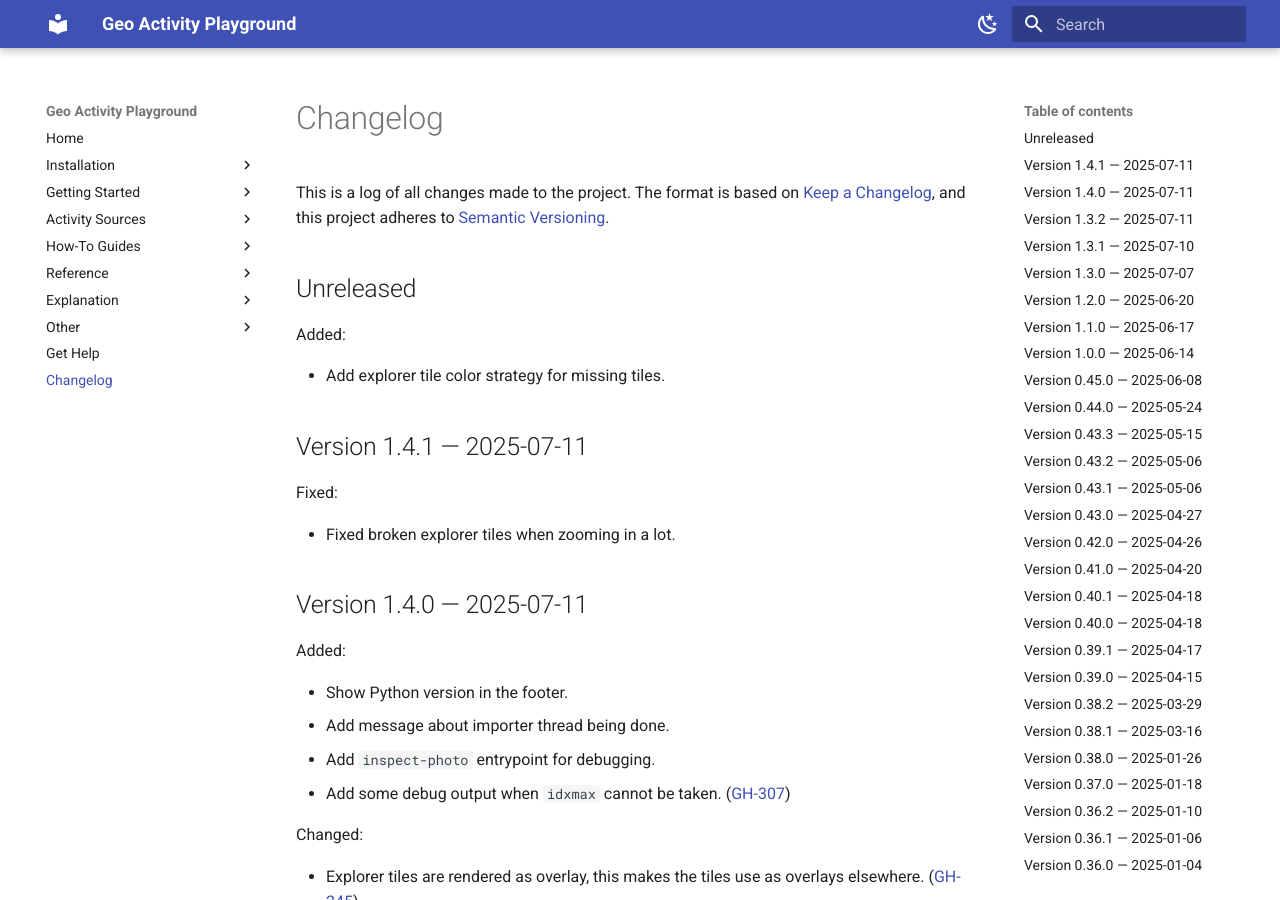
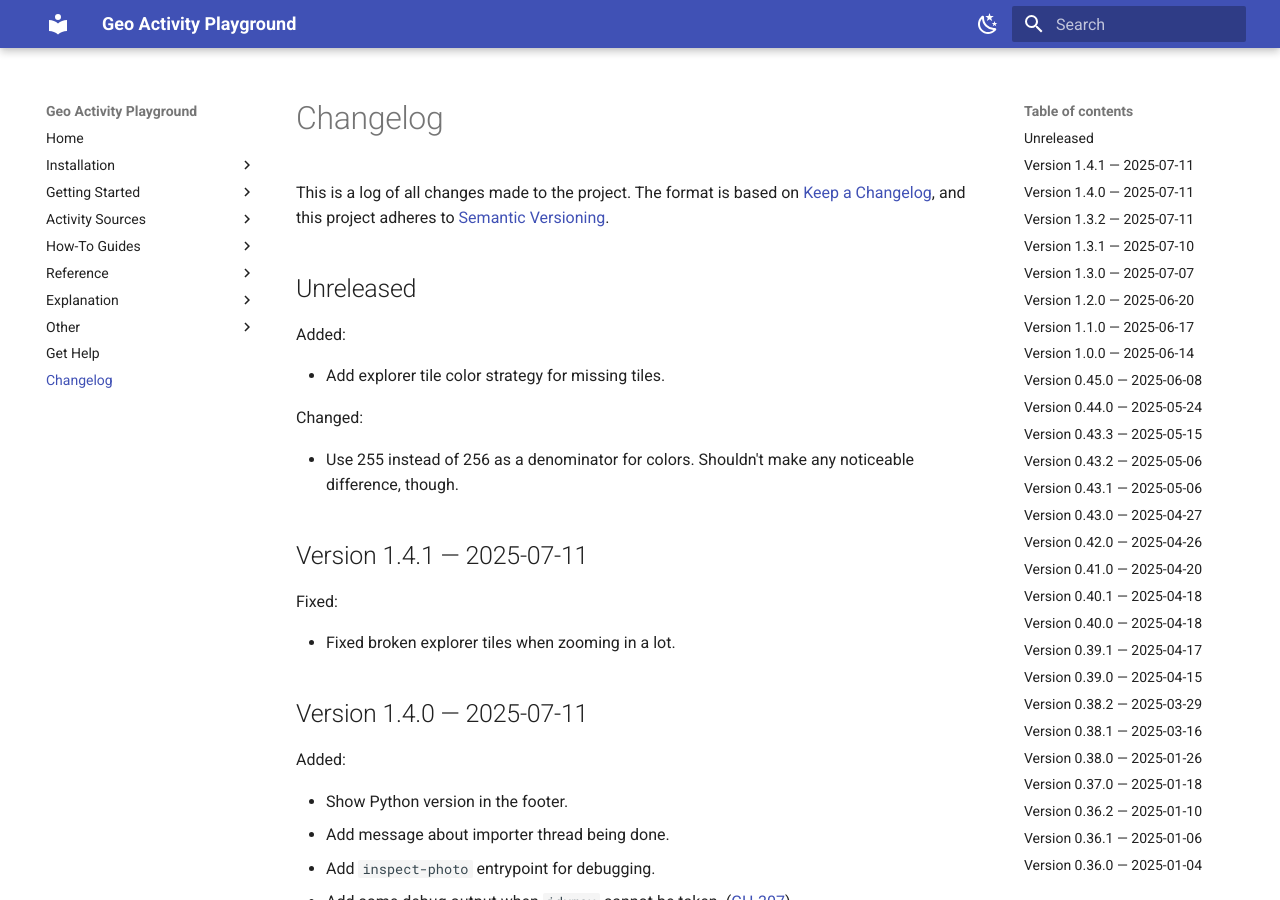
Before and after one commit to martin-ueding/geo-activity-playground, an MkDocs documentation site: the page built from docs/changelog.md, in a window 1280 px wide and 900 px high. Built offline with MkDocs 1.6.1 and Material for MkDocs 9.7.7, drawn with Linux system fonts in a browser that asks for light colours.

Commit message:
Changelog entry

```diff
--- a/docs/changelog.md
+++ b/docs/changelog.md
@@ -20,6 +20,10 @@ Types of changes
 Added:
 
 - Add explorer tile color strategy for missing tiles.
+
+Changed:
+
+- Use 255 instead of 256 as a denominator for colors. Shouldn't make any noticeable difference, though.
 
 ## Version 1.4.1 — 2025-07-11
 
```
